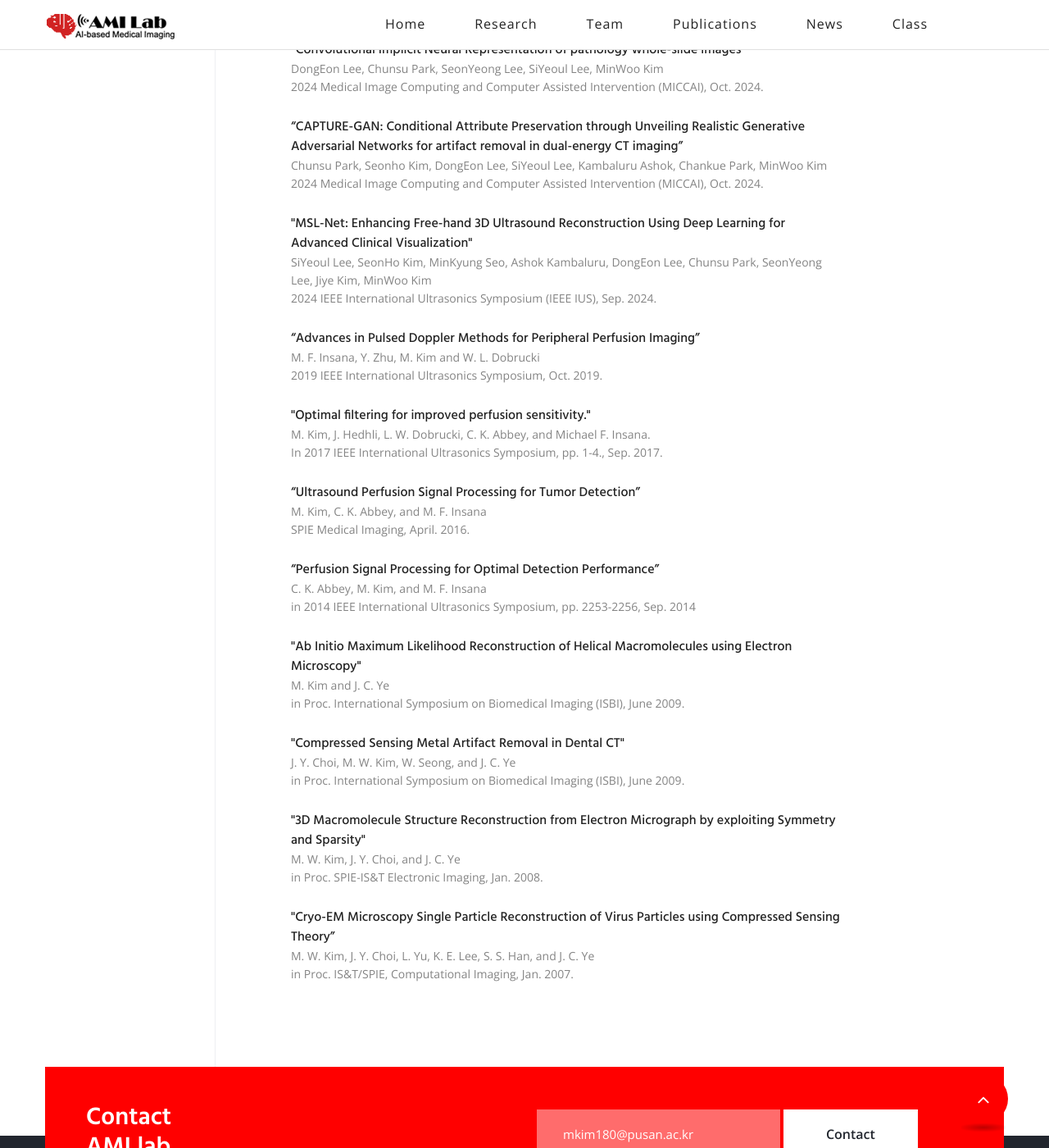
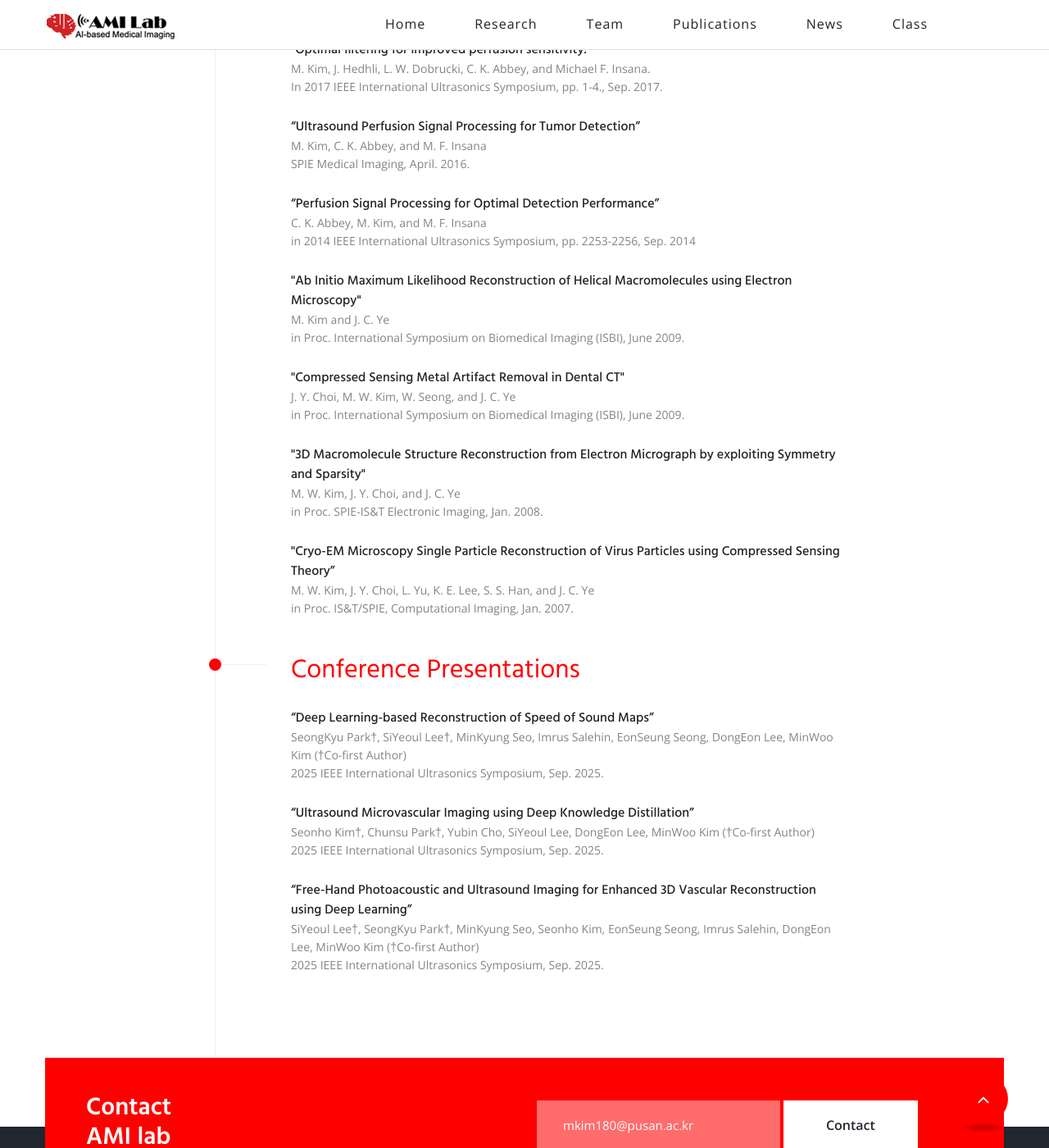
Before and after one commit to pnu-amilab/pnu-amilab.github.io, a Jekyll site: the page built from conference.html, in a window 1280 px wide and 1400 px high, scrolled down 922 px. Shown: the whole window at 82% size. Built offline with Jekyll 4.4.1, drawn with Linux system fonts in a browser that asks for light colours; some web fonts are replaced; some of the changed text lies outside the part shown.

Commit message:
251103_디지털콜럼버스+IUS 컨퍼런스 프로시딩에서 제외 후 새로 구분
251103_디지털콜럼버스+IUS 컨퍼런스 프로시딩에서 제외 후 새로 구분

```diff
--- a/conference.html
+++ b/conference.html
@@ -31,39 +31,6 @@ title: Publication
                             <div class="single-item" style="padding-left: 0px;">
                                 <!-- <figure class="image-box"><a href="#"><img src="images/resource/book-1.jpg" alt=""></a></figure> -->
                                 <h5>
-                                    “Deep Learning-based Reconstruction of Speed of Sound Maps”
-                                </h5>
-                                <div class="text">
-                                    DongEon Lee, Chunsu Park, SeonYeong Lee, SiYeoul Lee, MinWoo Kim
-                                    <br>
-                                    2025 IEEE International Ultrasonics Symposium, Sep. 2025.
-                                </div>
-                            </div>
-                            <div class="single-item" style="padding-left: 0px;">
-                                <!-- <figure class="image-box"><a href="#"><img src="images/resource/book-1.jpg" alt=""></a></figure> -->
-                                <h5>
-                                    “Ultrasound Microvascular Imaging using Deep Knowledge Distillation”
-                                </h5>
-                                <div class="text">
-                                    DongEon Lee, Chunsu Park, SeonYeong Lee, SiYeoul Lee, MinWoo Kim
-                                    <br>
-                                    2025 IEEE International Ultrasonics Symposium, Sep. 2025.
-                                </div>
-                            </div>
-                            <div class="single-item" style="padding-left: 0px;">
-                                <!-- <figure class="image-box"><a href="#"><img src="images/resource/book-1.jpg" alt=""></a></figure> -->
-                                <h5>
-                                    “Free-Hand Photoacoustic and Ultrasound Imaging for Enhanced 3D Vascular Reconstruction using Deep Learning”
-                                </h5>
-                                <div class="text">
-                                    DongEon Lee, Chunsu Park, SeonYeong Lee, SiYeoul Lee, MinWoo Kim
-                                    <br>
-                                    2025 IEEE International Ultrasonics Symposium, Sep. 2025.
-                                </div>
-                            </div>
-                            <div class="single-item" style="padding-left: 0px;">
-                                <!-- <figure class="image-box"><a href="#"><img src="images/resource/book-1.jpg" alt=""></a></figure> -->
-                                <h5>
                                     “Convolutional Implicit Neural Representation of pathology whole-slide images”
                                 </h5>
                                 <div class="text">
@@ -81,17 +48,6 @@ title: Publication
                                     Chunsu Park, Seonho Kim, DongEon Lee, SiYeoul Lee, Kambaluru Ashok, Chankue Park, MinWoo Kim
                                     <br>
                                     2024 Medical Image Computing and Computer Assisted Intervention (MICCAI), Oct. 2024.
-                                </div>
-                            </div>
-                            <div class="single-item" style="padding-left: 0px;">
-                                <!-- <figure class="image-box"><a href="#"><img src="images/resource/book-1.jpg" alt=""></a></figure> -->
-                                <h5>
-                                    "MSL-Net: Enhancing Free-hand 3D Ultrasound Reconstruction Using Deep Learning for Advanced Clinical Visualization"
-                                </h5>
-                                <div class="text">
-                                    SiYeoul Lee, SeonHo Kim, MinKyung Seo, Ashok Kambaluru, DongEon Lee, Chunsu Park, SeonYeong Lee, Jiye Kim, MinWoo Kim
-                                    <br>
-                                    2024 IEEE International Ultrasonics Symposium (IEEE IUS), Sep. 2024.
                                 </div>
                             </div>
                             <div class="single-item" style="padding-left: 0px;">
@@ -185,6 +141,46 @@ title: Publication
                             </div>
 
                         </div>
+                            <div class="year">
+                            <div class="year-name">
+                                <h2 style="color: red;">Conference Presentations</h2>
+                            </div>
+                            <div class="single-item" style="padding-left: 0px;">
+                                <!-- <figure class="image-box"><a href="#"><img src="images/resource/book-1.jpg" alt=""></a></figure> -->
+                                <h5>
+                                    “Deep Learning-based Reconstruction of Speed of Sound Maps”
+                                </h5>
+                                <div class="text">
+                                    SeongKyu Park†, SiYeoul Lee†, MinKyung Seo, Imrus Salehin, EonSeung Seong, DongEon Lee, MinWoo Kim (†Co-first Author)
+                                    <br>
+                                    2025 IEEE International Ultrasonics Symposium, Sep. 2025.
+                                </div>
+                            </div>
+                            <div class="single-item" style="padding-left: 0px;">
+                                <!-- <figure class="image-box"><a href="#"><img src="images/resource/book-1.jpg" alt=""></a></figure> -->
+                                <h5>
+                                    “Ultrasound Microvascular Imaging using Deep Knowledge Distillation”
+                                </h5>
+                                <div class="text">
+                                    Seonho Kim†, Chunsu Park†, Yubin Cho, SiYeoul Lee, DongEon Lee, MinWoo Kim (†Co-first Author)
+                                    <br>
+                                    2025 IEEE International Ultrasonics Symposium, Sep. 2025.
+                                </div>
+                            </div>
+                            <div class="single-item" style="padding-left: 0px;">
+                                <!-- <figure class="image-box"><a href="#"><img src="images/resource/book-1.jpg" alt=""></a></figure> -->
+                                <h5>
+                                    “Free-Hand Photoacoustic and Ultrasound Imaging for Enhanced 3D Vascular Reconstruction using Deep Learning”
+                                </h5>
+                                <div class="text">
+                                    SiYeoul Lee†, SeongKyu Park†, MinKyung Seo, Seonho Kim, EonSeung Seong, Imrus Salehin, DongEon Lee, MinWoo Kim (†Co-first Author)
+                                    <br>
+                                    2025 IEEE International Ultrasonics Symposium, Sep. 2025.
+                                </div>
+                            </div>
+
+
+                        </div>
                         </div>
                     </div>
                 </div>
```
Also changed, not shown: research11.html (+23 -0 lines), research12.html (+23 -0 lines).
